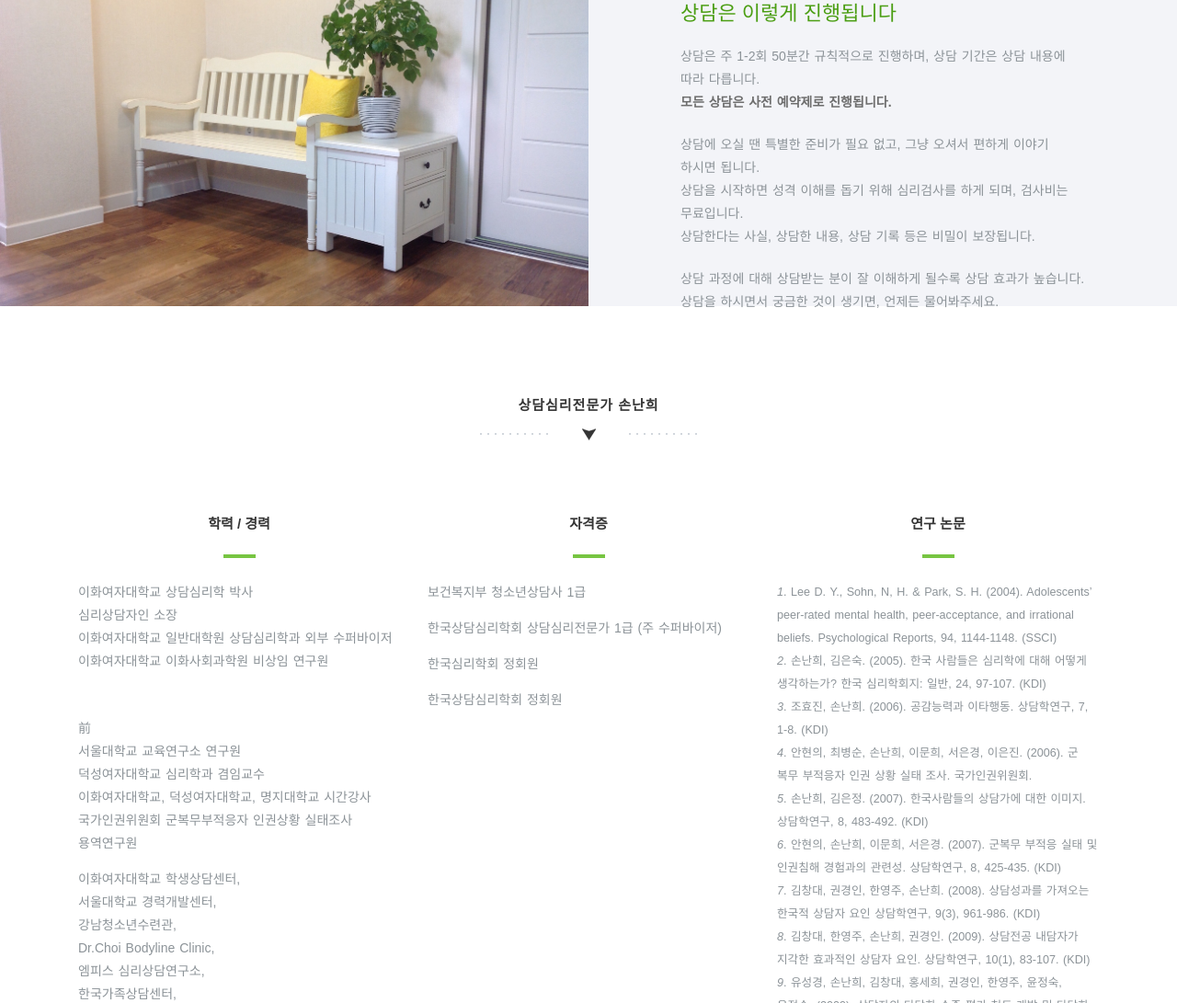
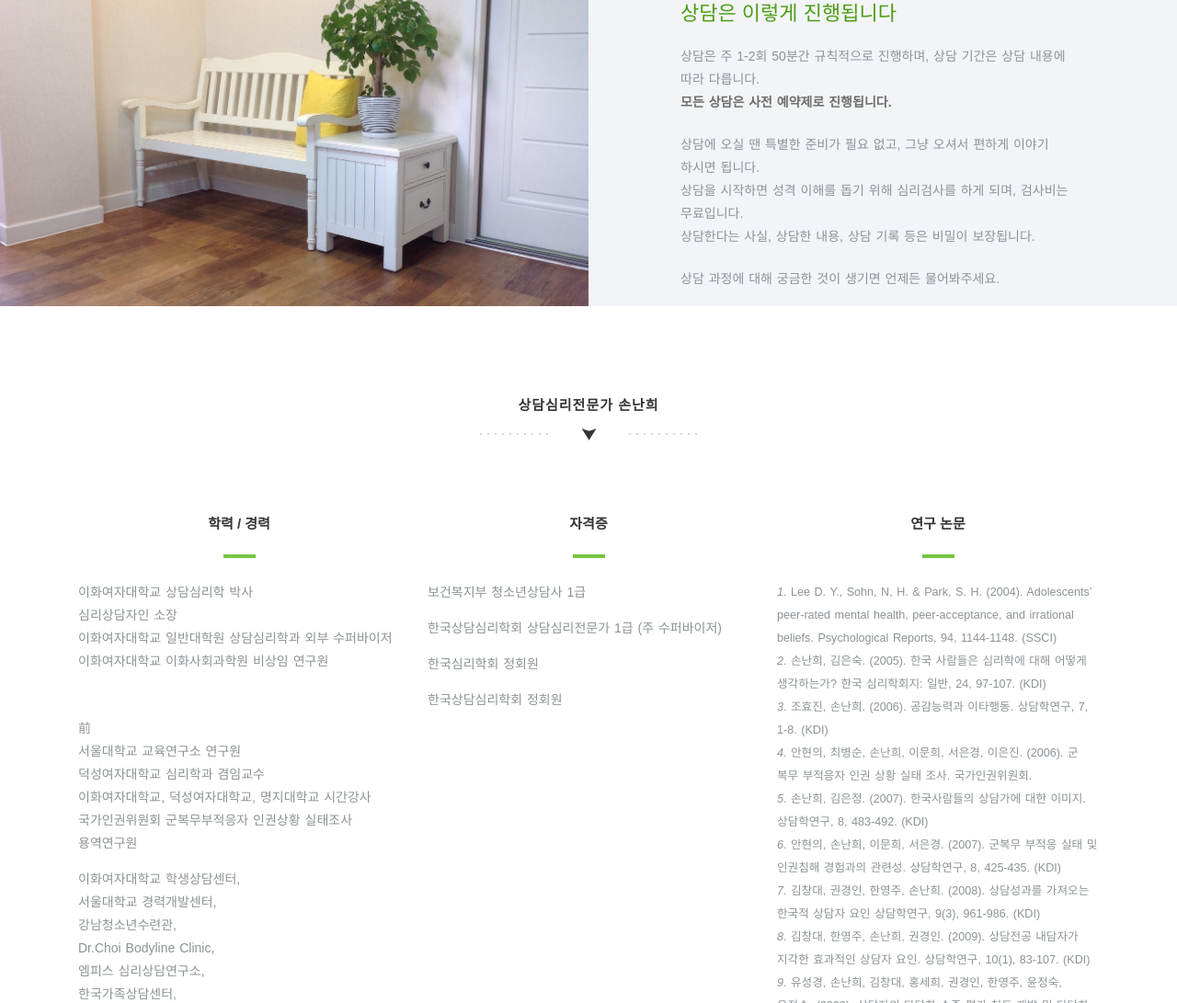
Before and after one commit to sbtly/zaine, a plain HTML site: page index.html in a window 1280 px wide. Shown: the part 1693-2784 px from the top of the page at 92% size. Drawn offline with nearby package versions, Linux system fonts and the light colour scheme; a web font is replaced by a local one.

Commit message:
Update index.html

```diff
--- a/index.html
+++ b/index.html
@@ -279,9 +279,7 @@
                       보장됩니다.
                     </p>
                     <p>
-                      상담 과정에 대해 상담받는 분이 잘 이해하게 될수록 상담
-                      효과가 높습니다.<br />
-                      상담을 하시면서 궁금한 것이 생기면, 언제든 물어봐주세요.
+                      상담 과정에 대해 궁금한 것이 생기면 언제든 물어봐주세요.
                     </p>
                   </li>
                 </ul>
```
